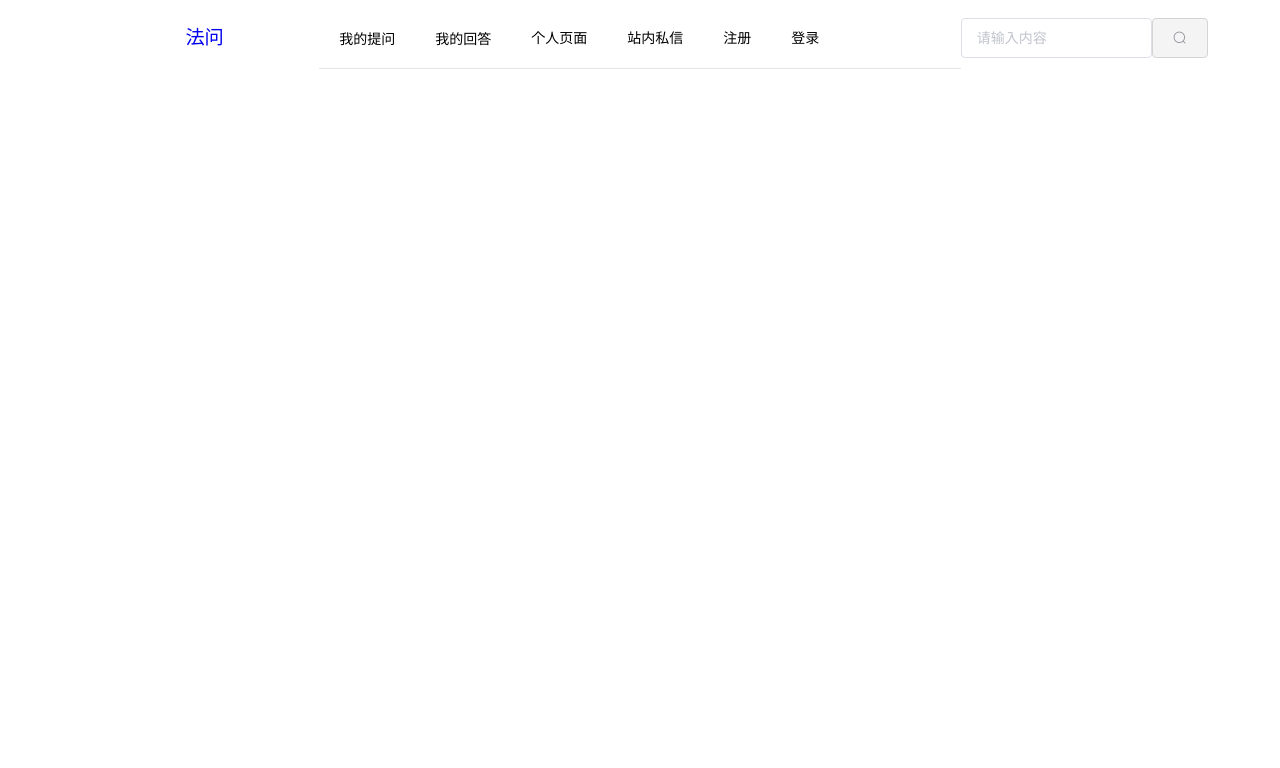
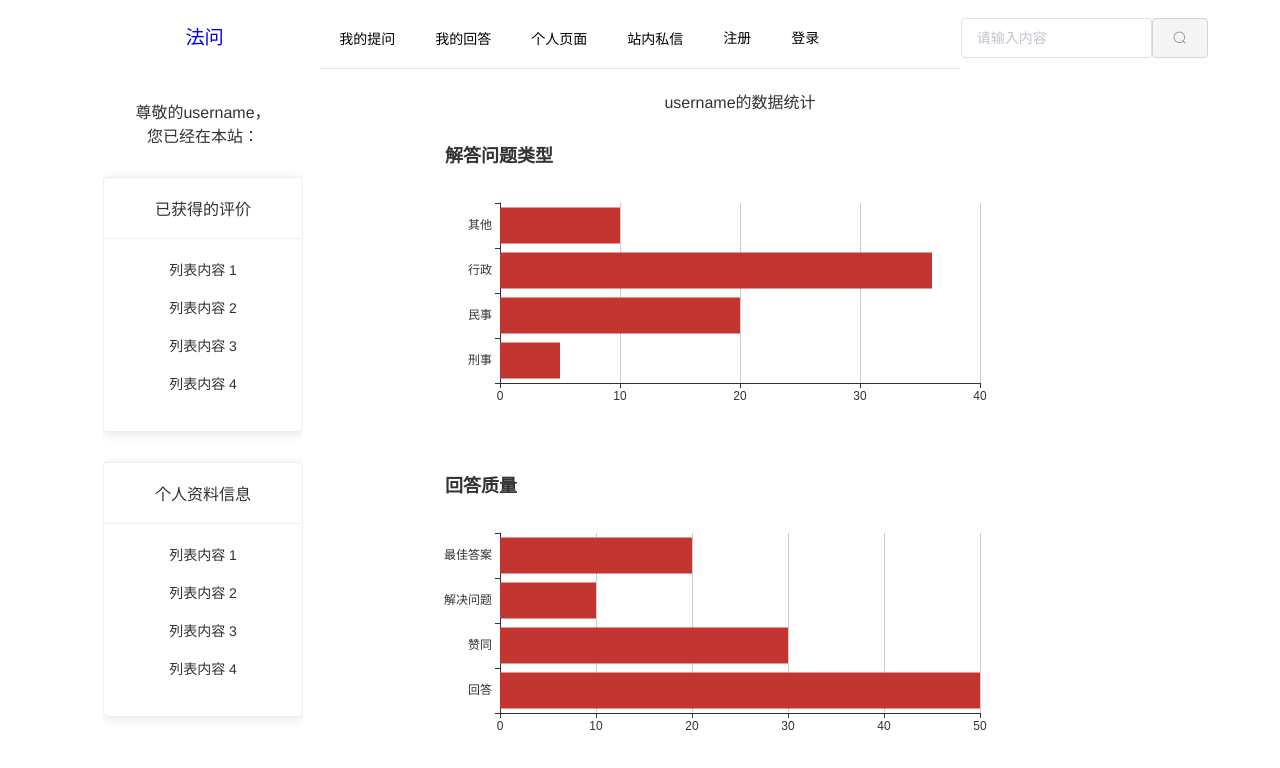
Before and after one commit to seikosha/fawen, a Vue app in the folder src/main/resources/frontend/: page /personal in a window 1280 px wide. Shown: the top 768 px of the page. Built offline with nearby package versions, Linux system fonts and the light colour scheme.

Commit message:
8th day mails.vue built

```diff
--- a/src/main/resources/frontend/package.json
+++ b/src/main/resources/frontend/package.json
@@ -10,6 +10,7 @@
     "build": "node build/build.js"
   },
   "dependencies": {
+    "echarts": "^4.8.0",
     "element-ui": "^2.13.2",
     "vue": "^2.5.2",
     "vue-router": "^3.0.1"
--- a/src/main/resources/frontend/src/App.vue
+++ b/src/main/resources/frontend/src/App.vue
@@ -17,8 +17,8 @@
             >
               <el-menu-item index="1"><router-link to="/my_questions" tag="span">我的提问</router-link></el-menu-item>
               <el-menu-item index="2"><router-link to="/my_answers" tag="span">我的回答</router-link></el-menu-item>
-              <el-menu-item index="3">个人页面</el-menu-item>
-              <el-menu-item index="4">站内私信</el-menu-item>
+              <el-menu-item index="3"><router-link to="/personal" tag="span">个人页面</router-link></el-menu-item>
+              <el-menu-item index="4"><router-link to="/mails" tag="span">站内私信</router-link></el-menu-item>
               <el-menu-item index="5">注册</el-menu-item>
               <el-menu-item index="6">登录</el-menu-item>
             </el-menu>
@@ -52,6 +52,7 @@ import ask from "./components/ask";
 import answer from "./components/answer";
 import my_questions from "./components/my_questions";
 import my_answers from "./components/my_answers";
+import personal from "./components/personal";
 
   export default {
     name: "app",
@@ -60,7 +61,8 @@ import my_answers from "./components/my_answers";
       ask,
       answer,
       my_questions,
-      my_answers
+      my_answers,
+      personal
     },
 
   };
--- /dev/null
+++ b/src/main/resources/frontend/src/components/mails.vue
@@ -0,0 +1,120 @@
+<template>
+<el-container>
+  <el-col span="6" style="margin-top: 15px">
+    <el-card class="box-card" style="margin-top: 30px" id="leftside">
+      <div slot="header" class="clearfix">
+        <span>站内私信</span>
+      </div>
+      <div v-for="o in 4" :key="o" class="text item">
+        {{'列表内容 ' + o }}
+      </div>
+    </el-card>
+  </el-col>
+
+
+  <el-col span="16" style="margin-top: 15px" id="main">
+
+      <el-table
+        ref="multipleTable"
+        :data="tableData"
+        tooltip-effect="dark"
+        style="width: 80%"
+        @selection-change="handleSelectionChange">
+        <el-table-column
+          type="selection"
+          width="55">
+        </el-table-column>
+        <el-table-column
+          label="来信时间"
+          width="120">
+          <template slot-scope="scope">{{ scope.row.date }}</template>
+        </el-table-column>
+        <el-table-column
+          prop="name"
+          label="来信者"
+          width="120">
+        </el-table-column>
+        <el-table-column
+          prop="address"
+          label="标题"
+          show-overflow-tooltip>
+        </el-table-column>
+      </el-table>
+      <div style="margin-top: 20px">
+        <el-button @click="toggleSelection([tableData[1], tableData[2]])">切换第二、第三行的选中状态</el-button>
+        <el-button @click="toggleSelection()">删除</el-button>
+      </div>
+
+
+  </el-col>
+</el-container>
+</template>
+
+<script>
+    export default {
+        name: "mails",
+        data() {
+          return {
+            tableData: [{
+              date: '2016-05-03',
+              name: '大包',
+              address: '上海市普陀区金沙江路 1518 弄'
+            }, {
+              date: '2016-05-02',
+              name: '王小虎',
+              address: '上海市普陀区金沙江路 1518 弄'
+            }, {
+              date: '2016-05-04',
+              name: '王小虎',
+              address: '上海市普陀区金沙江路 1518 弄'
+            }, {
+              date: '2016-05-01',
+              name: '王小虎',
+              address: '上海市普陀区金沙江路 1518 弄'
+            }, {
+              date: '2016-05-08',
+              name: '王小虎',
+              address: '上海市普陀区金沙江路 1518 弄'
+            }, {
+              date: '2016-05-06',
+              name: '王小虎',
+              address: '上海市普陀区金沙江路 1518 弄'
+            }, {
+              date: '2016-05-07',
+              name: '王小虎',
+              address: '上海市普陀区金沙江路 1518 弄'
+            }],
+            multipleSelection: []
+          }
+        },
+
+        methods: {
+          toggleSelection(rows) {
+            if (rows) {
+              rows.forEach(row => {
+                this.$refs.multipleTable.toggleRowSelection(row);
+              });
+            } else {
+              this.$refs.multipleTable.clearSelection();
+            }
+          },
+          handleSelectionChange(val) {
+            this.multipleSelection = val;
+          }
+        }
+    }
+</script>
+
+<style scoped>
+  #leftside
+  {
+    position:relative;
+    top:30px;
+    left:33px;
+    width:200px;
+  }
+  #main{
+    position:relative;
+    left:20px;
+  }
+</style>
--- /dev/null
+++ b/src/main/resources/frontend/src/components/personal.vue
@@ -0,0 +1,98 @@
+<template>
+<el-container>
+<el-aside width="200px" id="leftside">
+  <span>尊敬的{{username}}，<br>
+  您已经在本站：</span>
+  <el-card class="box-card" style="margin-top: 30px">
+    <div slot="header" class="clearfix">
+      <span>已获得的评价</span>
+    </div>
+    <div v-for="o in 4" :key="o" class="text item">
+      {{'列表内容 ' + o }}
+    </div>
+  </el-card>
+  <el-card class="box-card" style="margin-top: 30px">
+    <div slot="header" class="clearfix">
+      <span>个人资料信息</span>
+    </div>
+    <div v-for="o in 4" :key="o" class="text item">
+      {{'列表内容 ' + o }}
+    </div>
+  </el-card>
+</el-aside>
+
+<el-main>
+  <span style="margin-top: 20px">{{username}}的数据统计</span>
+  <div id="type_chart" style="margin-top: 30px"></div>
+  <div id="review_chart" style="margin-top: 30px"></div>
+</el-main>
+</el-container>
+</template>
+
+<script>
+  import echarts from 'echarts'
+    export default {
+        name: "personal",
+        data(){
+          return{
+            username:'username'
+          }
+        },
+        mounted(){
+
+          let myChart = echarts.init(document.getElementById('type_chart'));
+          let myChart1 = echarts.init(document.getElementById('review_chart'));
+          let option = {
+            title: {
+              text: '解答问题类型'
+            },
+            tooltip: {},
+            yAxis: {
+              data: ['刑事', '民事', '行政', '其他']
+            },
+            xAxis: {},
+            series: [{
+              name: '解答数',
+              type: 'bar',
+              data: [5, 20, 36, 10]
+            }]}
+          let option1 = {
+            title:{
+              text: '回答质量'
+            },
+            tooltip:{},
+            yAxis:{
+              data: ['回答','赞同','解决问题','最佳答案']
+            },
+            xAxis:{},
+            series: [{
+              name: '获评数',
+              type: 'bar',
+              data: [50, 30, 10,20]
+            }]
+          }
+          myChart.setOption(option);
+          myChart1.setOption(option1);
+          window.addEventListener('resize',function() {myChart.resize()});
+          window.addEventListener('resize',function() {myChart1.resize()});
+        }
+    }
+</script>
+
+<style scoped>
+  #type_chart,
+  #review_chart{
+    border: 1px;
+    margin: 0 auto;
+    height:300px;
+    width:600px;
+  }
+
+  #leftside
+  {
+    position:relative;
+    top:30px;
+    left:33px;
+  }
+
+</style>
--- a/src/main/resources/frontend/src/main.js
+++ b/src/main/resources/frontend/src/main.js
@@ -3,15 +3,19 @@ import App from './App'
 import VueRouter from 'vue-router'
 import ElementUI from 'element-ui';
 import 'element-ui/lib/theme-chalk/index.css';
+import echarts from 'echarts';
 
 import index from "./components/index"
 import ask from "./components/ask";
 import answer from "./components/answer";
 import my_questions from "./components/my_questions";
 import my_answers from "./components/my_answers";
+import personal from "./components/personal";
+import mails from "./components/mails";
 
 Vue.use(VueRouter)
 Vue.use(ElementUI)
+Vue.prototype.$echarts = echarts;
 
 const routes = [
 
@@ -19,7 +23,9 @@ const routes = [
   { path: '/ask', component: ask },
   { path: '/answer', component: answer},
   { path: '/my_questions', component: my_questions},
-  { path: '/my_answers', component: my_answers}
+  { path: '/my_answers', component: my_answers},
+  { path: '/personal', component: personal},
+  { path: '/mails', component: mails}
 ]
 
 const router = new VueRouter({
```
